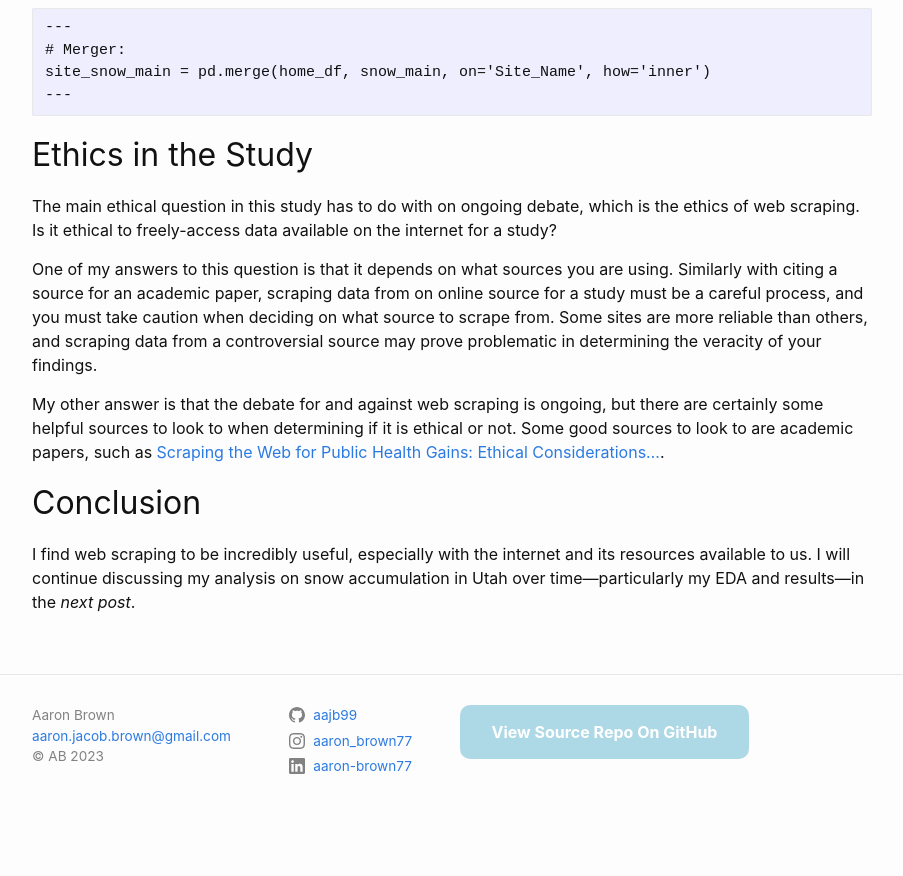
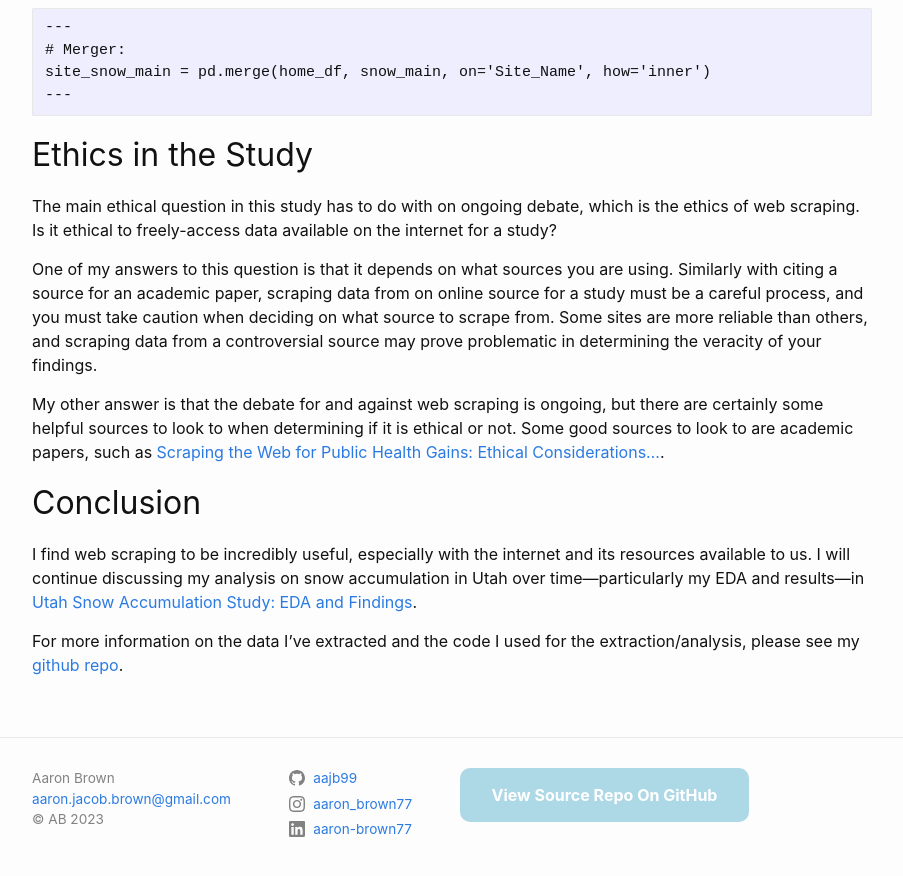
Before and after one commit to aajb99/aajb99.github.io, a Jekyll site: the page built from _posts/2023-11-14-proj-p1.md, in a window 1280 px wide and 900 px high, scrolled down 5008 px. Shown: the top 876 px of the window, without its empty margins (188-1091 px from the left). Built offline with Jekyll 4.4.1, drawn with Linux system fonts in a browser that asks for light colours; comment, search, counter and statistics services are not loaded; before the commit the page ends 5845 px from its top, so only the background shows below that.

Commit message:
Added link to proj-p1 blog

```diff
--- a/_posts/2023-11-14-proj-p1.md
+++ b/_posts/2023-11-14-proj-p1.md
@@ -146,4 +146,6 @@ My other answer is that the debate for and against web scraping is ongoing, but
 
 ## Conclusion
 
-I find web scraping to be incredibly useful, especially with the internet and its resources available to us. I will continue discussing my analysis on snow accumulation in Utah over time—particularly my EDA and results—in the *next post*.
+I find web scraping to be incredibly useful, especially with the internet and its resources available to us. I will continue discussing my analysis on snow accumulation in Utah over time—particularly my EDA and results—in [Utah Snow Accumulation Study: EDA and Findings](https://aajb99.github.io/2023/11/26/proj-p2.html).
+
+For more information on the data I've extracted and the code I used for the extraction/analysis, please see my [github repo](https://github.com/aajb99/stat386_project).
```
